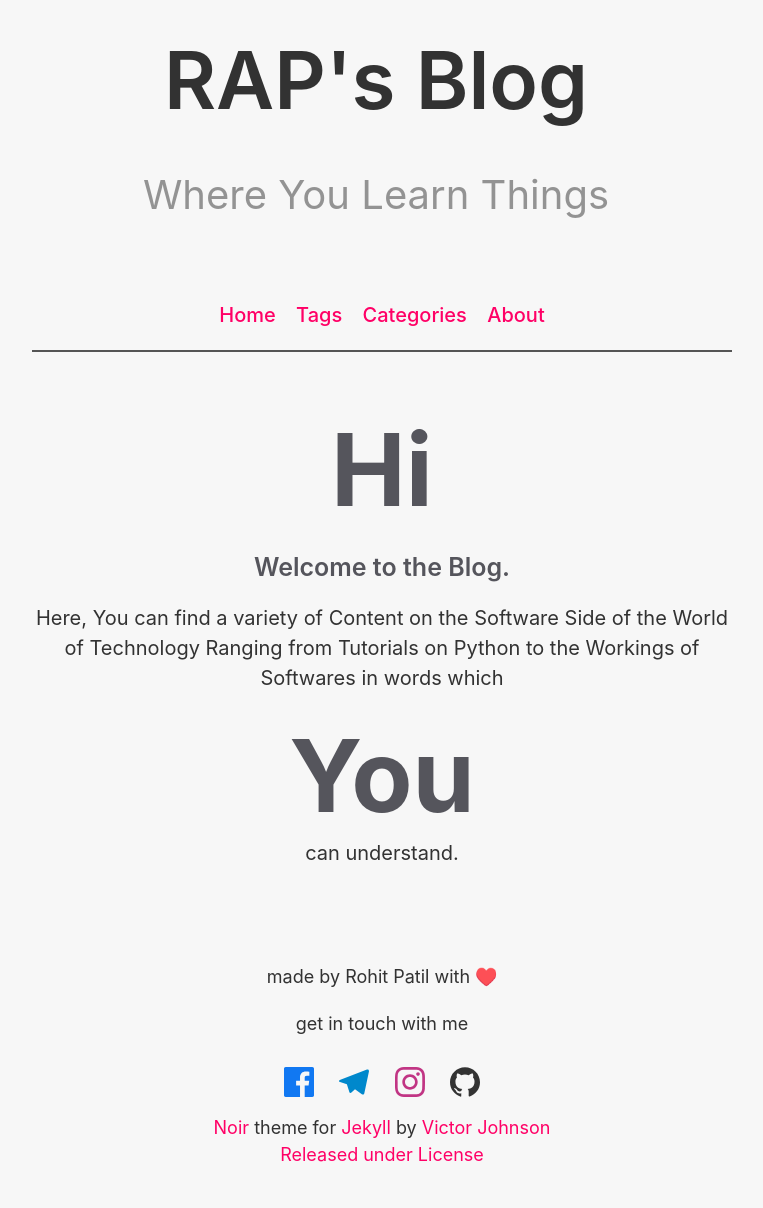
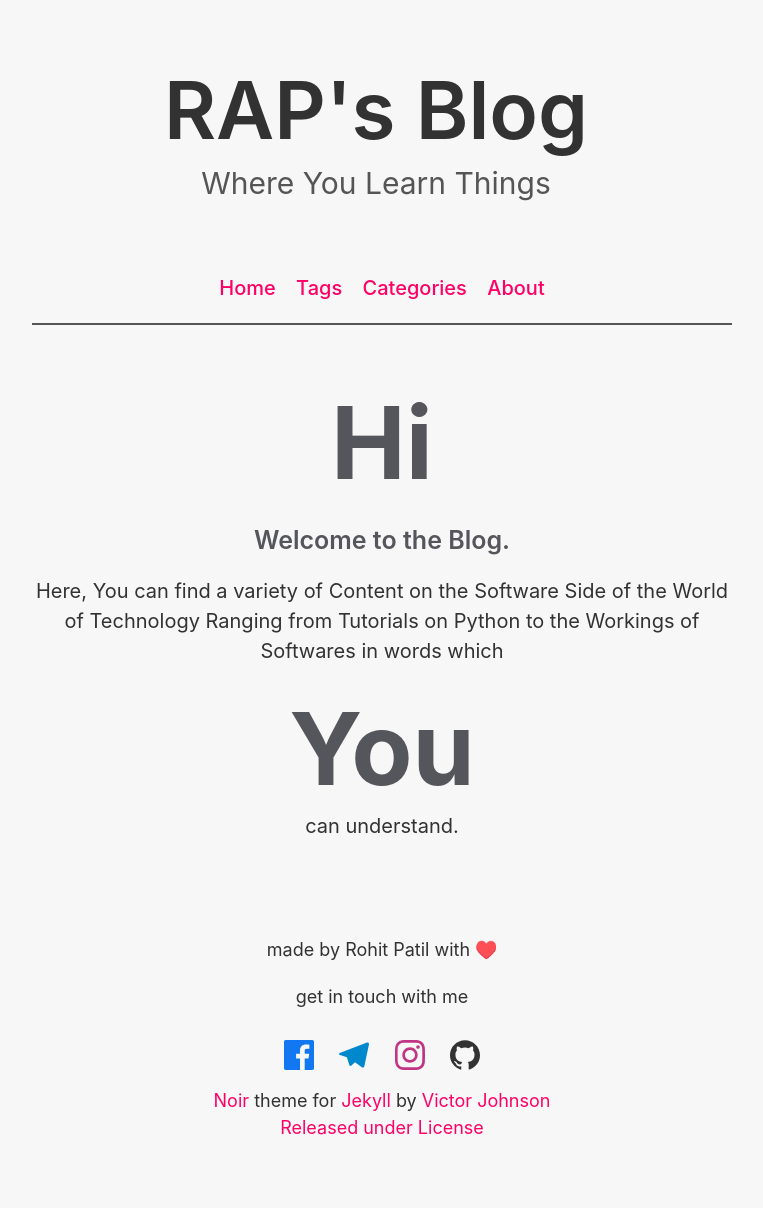
Before and after one commit to raprocks/raprocks.github.io, a Jekyll site: the page built from index.html, in a window 1280 px wide. Shown: the whole page, without its empty margins (258-1021 px from the left). Built offline with Jekyll 4.4.1, drawn with Linux system fonts in a browser that asks for light colours; the list of posts is cut into pages by our own code; after the commit the page ends 1181 px from its top, so only the background shows below that.

Commit message:
layout fixes

```diff
--- a/_layouts/default.html
+++ b/_layouts/default.html
@@ -14,8 +14,8 @@ comments: False
     <header class="masthead">
 
       <h3 class="masthead-title">
-          <a href="{{ site.baseurl }}/" title="Home">{{ site.title }}</a><br>
-          <small>{{ site.tagline }}</small>
+        <a href="{{ site.baseurl }}/" title="Home">{{ site.title }}</a>
+        <span>{{ site.tagline }}</span>
       </h3>
     </header>
     <!-- Change navigation links here -->
@@ -27,4 +27,5 @@ comments: False
     {% include foot.html %}
   </div>
 </body>
+
 </html>
--- a/_sass/_masthead.scss
+++ b/_sass/_masthead.scss
@@ -3,7 +3,7 @@
 // The style of the sites title and optional secondary description.
 
 .masthead {
-	padding: 1.5rem 0;
+	padding: 3rem 0 1.5rem;
 	text-align: center;
 }
 
@@ -24,10 +24,12 @@
 		color: inherit;
 	}
 
-	small {
-		font-size: 50%;
+	span {
+		font-size: 1.5rem;
+		display: block;
+		margin-top: 0.25rem;
 		font-weight: 400;
-		opacity: 0.5;
+		color: #555;
 	}
 }
 
```
Also changed, not shown: 14 other files. Lines whose indentation alone changed are shown as unchanged.
